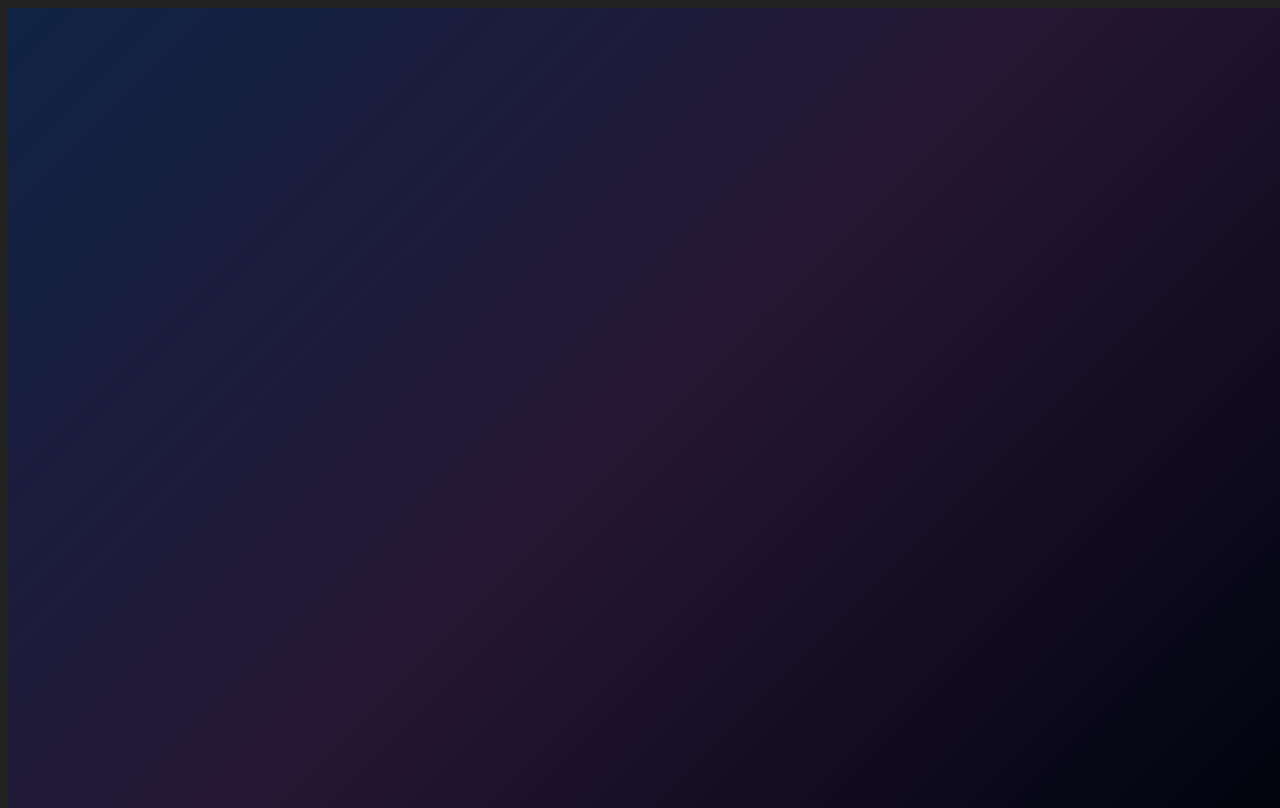
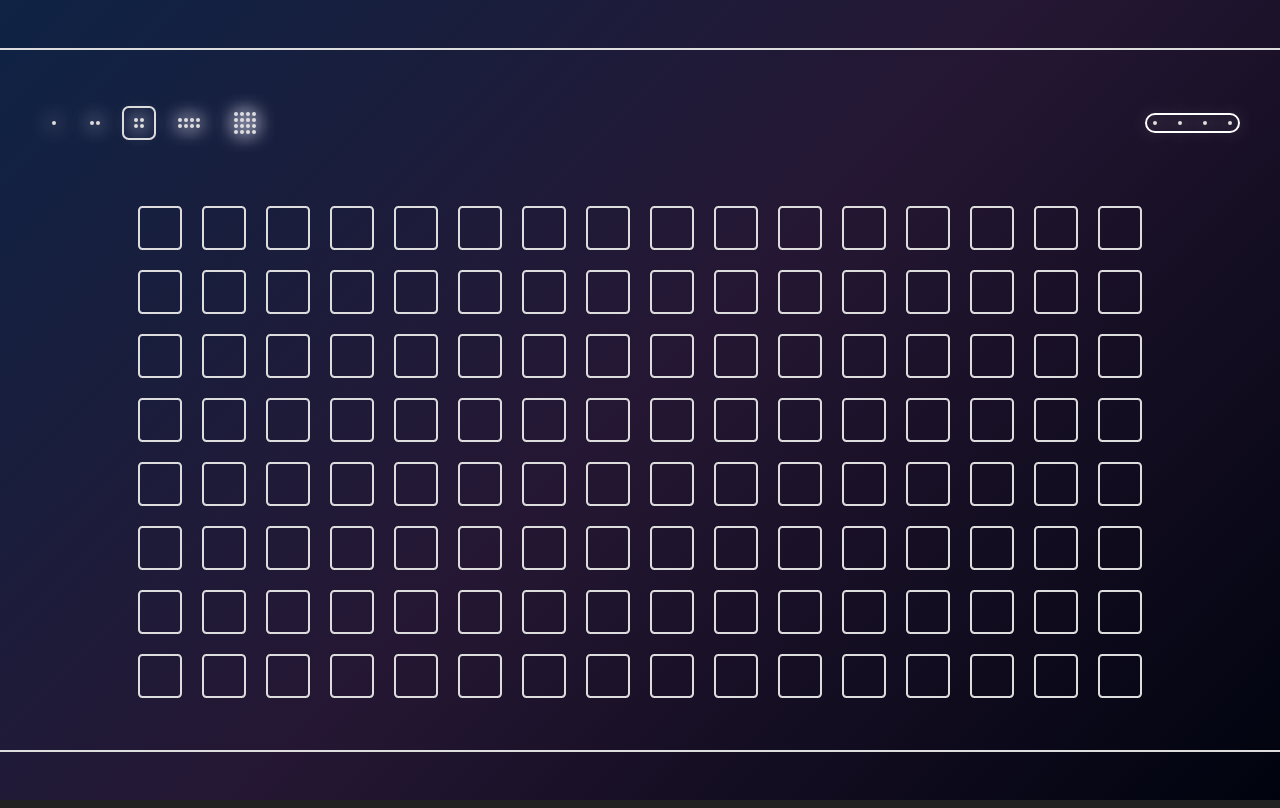
Before and after one commit to cbosoft/sido, a Vue app: page / in a window 1280 px wide. Built offline with nearby package versions, Linux system fonts and the light colour scheme.

Commit message:
Add sequencer widget

```diff
--- a/src/App.vue
+++ b/src/App.vue
@@ -1,13 +1,15 @@
 <script setup lang="ts">
-import { invoke } from "@tauri-apps/api/core";
+  import Sequencer from "./components/Sequencer.vue";
+  import { invoke } from "@tauri-apps/api/core";
 
-// async function boop() {
-//   await invoke("boop");
-// }
+  // async function boop() {
+  //   await invoke("boop");
+  // }
 </script>
 
 <template>
   <main class="container">
+    <Sequencer />
   </main>
 </template>
 
@@ -15,6 +17,11 @@ import { invoke } from "@tauri-apps/api/core";
 .container {
   position: fixed;
   inset: 0;
+
+  display: flex;
+  flex-direction: column;
+  align-items: center;
+  justify-content: center;
 }
 </style>
 
@@ -41,7 +48,7 @@ html, body {
 }
 
 body {
-  padding: 0;
+  padding: 0; margin: 0;
   /*background: linear-gradient(-45deg, #ee7752, #e73c7e, #23a6d5, #23d5ab);*/
   /* background: linear-gradient(-45deg, #222838, #2b1f29, #3f2227, #2e2938, #1f2437);*/
   background: linear-gradient(-45deg,
@@ -49,7 +56,6 @@ body {
   );
   background-size: 400% 400%;
   animation: gradient 15s ease-in-out infinite;
-  overflow: hidden;
 }
 
 @keyframes gradient {
--- /dev/null
+++ b/src/components/Sequencer.vue
@@ -0,0 +1,256 @@
+<script setup>
+  import { reactive, computed } from "vue";
+
+  const data = reactive({
+    n_divisions: 4,
+    n_beats: 4,
+    possible_divisions: [1, 2, 4, 8, 16],
+    events: {}
+  });
+
+  function get_matrix() {
+    const matrix = [];
+    const w = data.n_divisions * data.n_beats;
+    for (var i = 0; i < w; i++) {
+      const column = [];
+      for (var j = 0; j < 8; j++) {
+        column.push({ i, j, is_pressed: false });
+      }
+      matrix.push(column);
+    }
+
+    for (const [_, ev] of Object.entries(data.events)) {
+      matrix[ev.i][ev.j].is_pressed = ev.is_pressed;
+    }
+    return matrix;
+  };
+
+  function toggle_note(note) {
+    const { i, j, is_pressed } = note;
+    data.events[`${i}${j}`] = { i, j, is_pressed: !is_pressed };
+  }
+
+  function select_n_beats(nbeats) {
+    update_length({ nbeats });
+  }
+
+  function select_n_divisions(ndiv) {
+    update_length({ ndiv });
+  }
+
+  function update_length({ndiv, nbeats}) {
+    ndiv = ndiv ?? data.n_divisions;
+    nbeats = nbeats ?? data.n_beats;
+    const new_events = {};
+    const w = ndiv*nbeats;
+    for (const [k, ev] of Object.entries(data.events)) {
+      if (ev.i < w) {
+        new_events[k] = ev;
+      }
+    }
+    data.events = new_events;
+    data.n_divisions = ndiv;
+    data.n_beats = nbeats;
+  }
+
+  const matrix = computed(() => get_matrix());
+</script>
+
+<template>
+  <div class="sequencer-outer">
+    <div class="sequencer">
+      <div class="greebles">
+        <div class="bl"></div>
+        <div class="r"></div>
+      </div>
+      <div class="controls">
+        <div class="divisions-selector">
+          <div :class="`divisions-radio d${cfg} ${cfg==data.n_divisions ? 'selected' : ''}`" v-for="cfg in data.possible_divisions" @click="() => select_n_divisions(cfg)">
+            <div class="division-circle" v-for="x in cfg"></div>
+          </div>
+        </div>
+        <div class="beats-selector">
+          <div :class="`beats-marker b${data.n_beats}`"></div>
+          <div class="beats-radio" v-for="x in 4" @click="() => select_n_beats(x)"><div class="beats-circle"></div></div>
+        </div>
+      </div>
+      <div class="sequence">
+        <div class="division" v-for="(division, i) in matrix">
+          <div :class="`note ${note.is_pressed ? 'pressed' : ''} w${data.n_divisions*data.n_beats}`" v-for="note in division" @click="() => toggle_note(note)">
+          </div>
+        </div>
+      </div>
+    </div>
+  </div>
+</template>
+
+<style scoped>
+.greebles {
+  position: absolute;
+  inset: 0;
+  display: none;
+}
+.greebles .bl {
+  position: absolute;
+  left: 0;
+  bottom: 0;
+  width: 30%;
+  height: 20%;
+  border: 2px solid #777;
+  margin: 25px;
+  border-right: none;
+  border-top: none;
+}
+.greebles .r {
+  position: absolute;
+  top: 0;
+  right: 0;
+  bottom: 0;
+  height: 30%;
+  border: 2px solid #777;
+  margin: auto;
+  margin-right: 25px;
+  border-bottom: none;
+  border-top: none;
+  border-left: none;
+}
+.sequencer-outer {
+}
+
+.sequencer {
+  position: relative;
+  width: 1200px;
+  height: 600px;
+  border: 2px solid #ddd;
+  display: flex;
+  flex-direction: column;
+  align-items: center;
+  padding: 50px;
+  gap: 50px;
+  transition: all 0.5s;
+}
+.controls {
+  display: flex;
+  flex-direction: row;
+  justify-content: space-between;
+  width: 100%;
+}
+.sequence {
+  display: flex;
+  flex-direction: row;
+  height: min-content;
+  box-sizing: border-box;
+  justify-content: center;
+  align-items: center;
+  flex-grow: 1;
+}
+
+.division {
+  display: flex;
+  flex-direction: column;
+  flex-grow: 1;
+}
+.note {
+  flex-grow: 1;
+
+  border: 2px solid #ddd;
+  border-radius: 10%;
+  --w: 40px;
+  width: var(--w);
+  height: var(--w);
+  margin: calc(var(--w)*0.25);
+}
+
+.note.w24 { --w: 30px; }
+.note.w32 { --w: 22px; }
+.note.w48 { --w: 12px; }
+.note.w64 { --w: 11px; border-width: 1px; }
+.note.pressed { background-color: #eee; }
+.note.pressed, .beats-circle, .division-circle {
+  --blur-r: 20px;
+  --glow-r: 2px;
+  --glow-c: #eeeeffaa;
+  -webkit-box-shadow:0px 0px var(--blur-r) var(--glow-r) var(--glow-c);
+  -moz-box-shadow: 0px 0px var(--blur-r) var(--glow-r) var(--glow-c);
+  box-shadow: 0px 0px var(--blur-r) var(--glow-r) var(--glow-c);
+}
+
+.divisions-selector {
+  display: flex;
+  flex-direction: row;
+  align-items: center;
+  gap: 10px;
+}
+.divisions-radio {
+  gap: 2px;
+  height: min-content;
+  border: 2px solid transparent;
+  border-radius: 20%;
+  padding: 10px;
+}
+.divisions-radio.d1 {
+  display: flex;
+}
+.divisions-radio.d2 {
+  display: flex;
+  flex-direction: row;
+}
+.divisions-radio.d4 {
+  display: grid;
+  grid-template-columns: auto auto;
+}
+.divisions-radio.d8 {
+  display: grid;
+  grid-template-columns: auto auto auto auto;
+}
+.divisions-radio.d16 {
+  display: grid;
+  grid-template-columns: auto auto auto auto;
+}
+.division-circle, .beats-circle {
+  --r: 2px;
+  --d: calc(var(--r)*2);
+  width: var(--d);
+  height: var(--d);
+  background-color: #ddd;
+  border-radius: var(--r);
+}
+.divisions-radio.selected {
+  border-color: #ddd;
+}
+.beats-selector {
+  --w: 20px;
+  --g: 5px;
+  --s: calc(var(--w) + var(--g));
+  display: flex;
+  flex-direction: row;
+  align-items: center;
+  gap: var(--g);
+  position: relative;
+}
+.beats-radio {
+  width: var(--w);
+  height: var(--w);
+  display: flex;
+  align-items: center;
+  justify-content: center;
+}
+.beats-marker {
+  position: absolute;
+  left: 0;
+  top: 0;
+  bottom: 0;
+  border: 2px solid white;
+  border-radius: calc(var(--w)*0.5);
+  width: var(--w);
+  padding: 0px;
+  margin: auto;
+  height: var(--w);
+  box-sizing: border-box;
+  z-index: -1;
+}
+.beats-marker.b1 { width: calc(var(--w)*1 + var(--g)*0); }
+.beats-marker.b2 { width: calc(var(--w)*2 + var(--g)*1); }
+.beats-marker.b3 { width: calc(var(--w)*3 + var(--g)*2); }
+.beats-marker.b4 { width: calc(var(--w)*4 + var(--g)*3); }
+</style>
```
